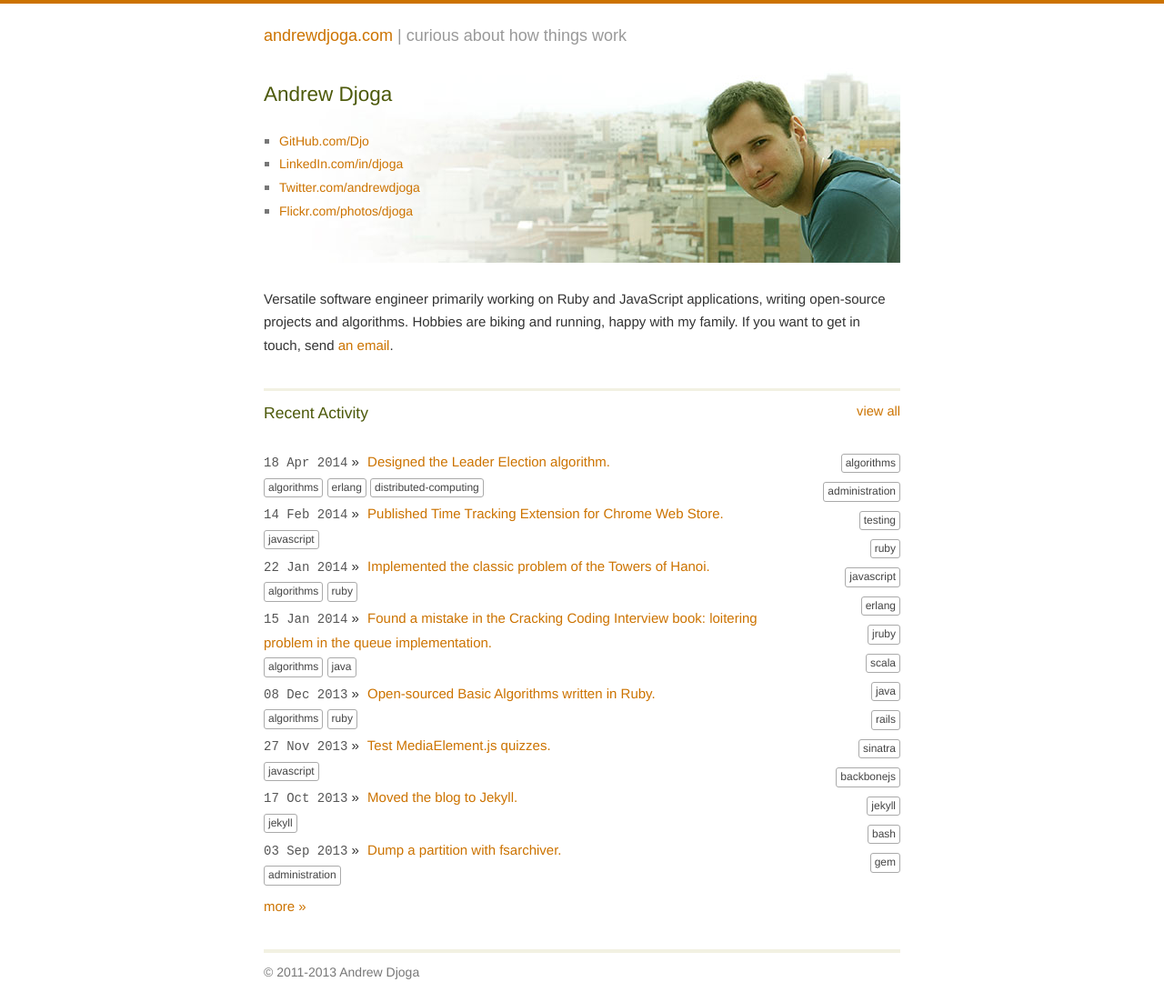
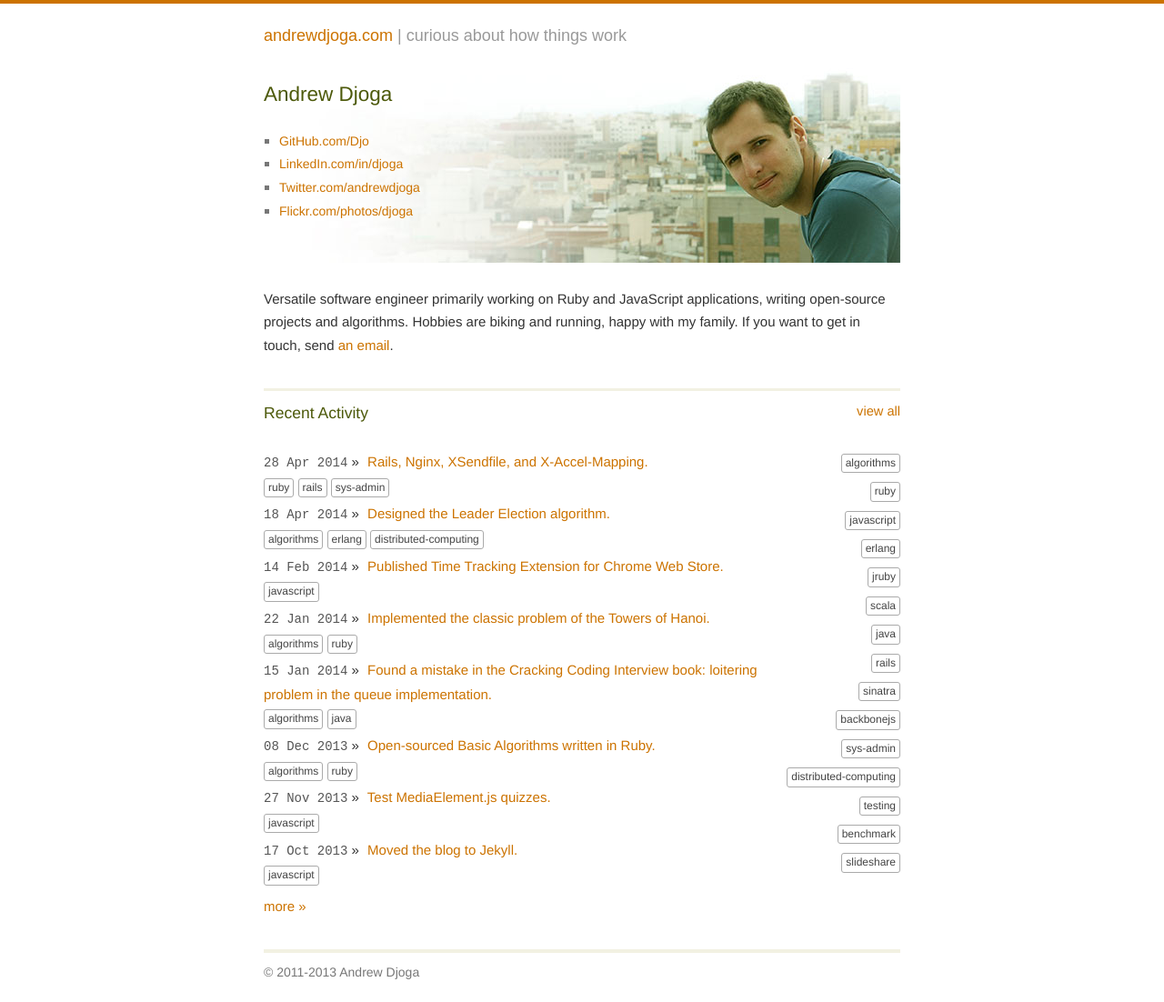
Before and after one commit to djo/djo.github.io, a Jekyll site: the page built from index.html, in a window 1280 px wide. Shown: the whole page at 91% size. Built offline with Jekyll 4.4.1, drawn with Linux system fonts in a browser that asks for light colours.

Commit message:
Rails, Nginx, XSendfile, and X-Accel-Mapping.

```diff
--- a/_config.yml
+++ b/_config.yml
@@ -1,7 +1,5 @@
 activity_tags:
   - algorithms
-  - administration
-  - testing
   - ruby
   - javascript
   - erlang
@@ -11,15 +9,18 @@ activity_tags:
   - rails
   - sinatra
   - backbonejs
-  - jekyll
-  - bash
-  - gem
+  - sys-admin
+  - distributed-computing
+  - testing
   - benchmark
-  - distributed-computing
-  - coursera
   - slideshare
 
 activities:
+  -
+    text: "Rails, Nginx, XSendfile, and X-Accel-Mapping."
+    date: 2014-04-28
+    link: 'https://gist.github.com/Djo/11374407'
+    tags: ['ruby', 'rails', 'sys-admin']
   -
     text: "Designed the Leader Election algorithm."
     date: 2014-04-18
@@ -54,22 +55,22 @@ activities:
     text: Moved the blog to Jekyll.
     date: 2013-10-17
     link: 'https://github.com/Djo/djo.github.io'
-    tags: ['jekyll']
+    tags: ['javascript']
   -
     text: Dump a partition with fsarchiver.
     date: 2013-09-03
     link: 'https://gist.github.com/Djo/6424275'
-    tags: ['administration']
+    tags: ['sys-admin']
   -
     text: When you don't have time to read `man tar`.
     date: 2013-08-28
     link: 'https://gist.github.com/Djo/6363570'
-    tags: ['administration']
+    tags: ['sys-admin']
   -
     text: Coursera's Statement of Accomplishment with Distinction from FPP in Scala course.
     date: 2013-06-04
     link: '/assets/scala-certificate.pdf'
-    tags: ['algorithms', 'coursera', 'scala']
+    tags: ['algorithms', 'scala']
   -
     text: Long Polling implementation based on Chicago Boss and Backbone.js.
     date: 2013-03-15
@@ -94,7 +95,7 @@ activities:
     text: Example of backup script to S3.
     date: 2013-02-25
     link: 'https://gist.github.com/Djo/5028732'
-    tags: ['administration', 'bash']
+    tags: ['sys-admin']
   -
     text: Quick review of our time tracking software.
     date: 2013-01-17
@@ -134,7 +135,7 @@ activities:
     text: Monitoring a background process on execution in the console.
     date: 2012-04-04
     link: 'https://gist.github.com/Djo/2301481'
-    tags: ['administration']
+    tags: ['sys-admin']
   -
     text: The Embedly Challenge solutions.
     date: 2012-02-17
@@ -144,7 +145,7 @@ activities:
     text: Made a gem SimpleAnalytics which provides accessing Google Analytics Export Api.
     date: 2012-01-24
     link: 'https://github.com/Djo/simple_analytics'
-    tags: ['ruby', 'gem']
+    tags: ['ruby']
   -
     text: Example of the reverse pagination with kaminari gem.
     date: 2012-01-03
@@ -179,7 +180,7 @@ activities:
     text: "Made a gem tokenie: Generation a friendly token randomically."
     date: 2011-09-17
     link: 'https://github.com/Djo/tokenie'
-    tags: ['ruby', 'gem']
+    tags: ['ruby']
   -
     text: Example of application that can help to manage settings.
     date: 2011-07-10
```
